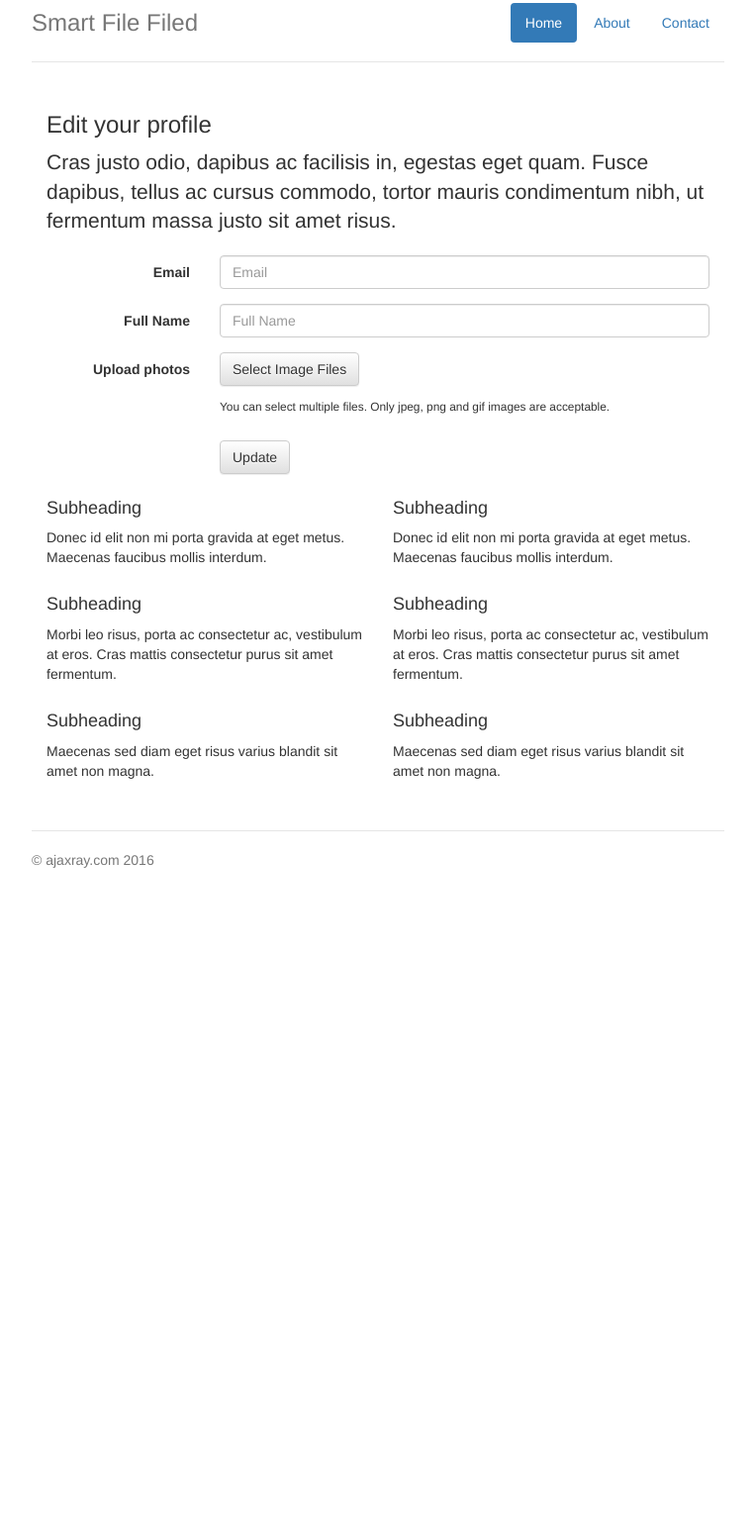
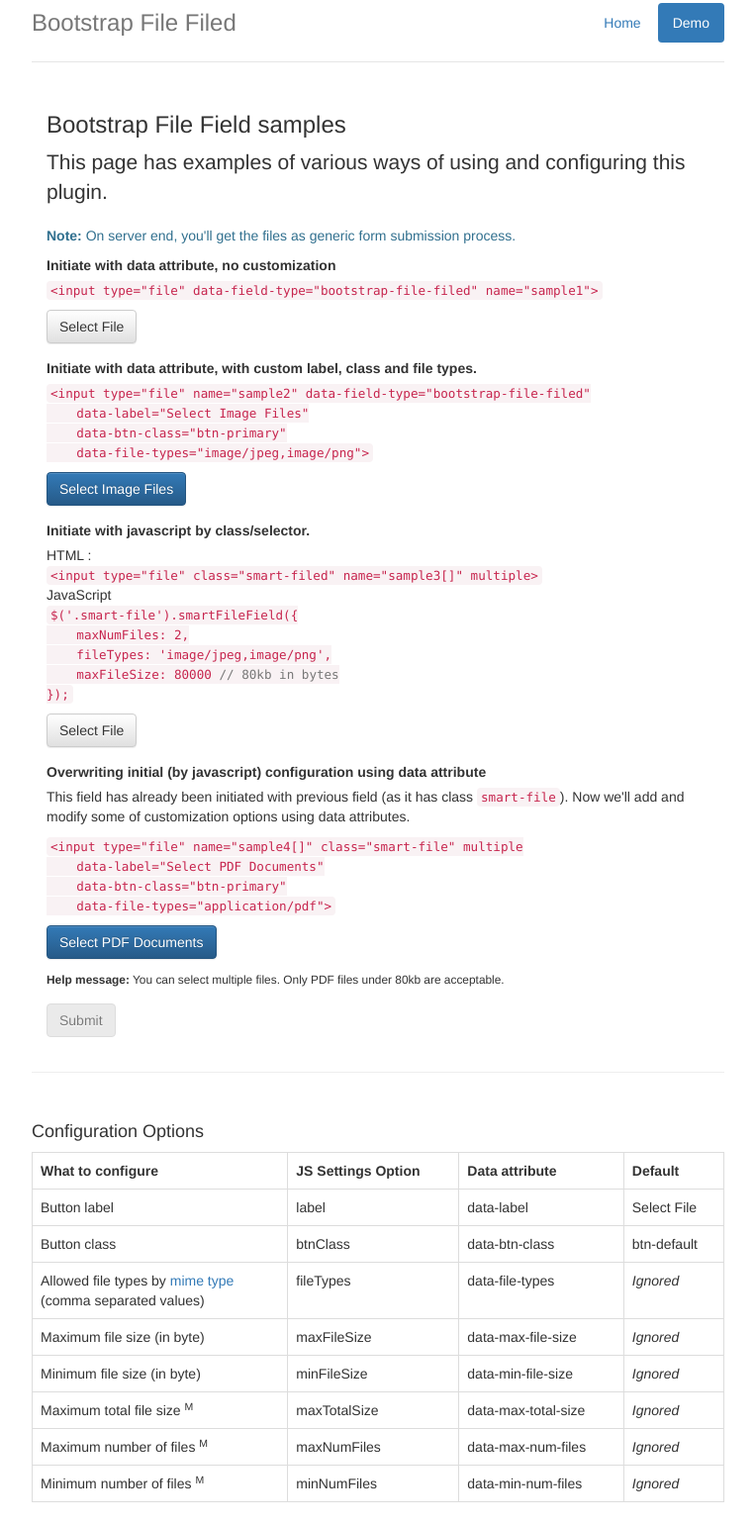
Before and after one commit to ajaxray/bootstrap-file-field, a website: page demo/index.html in a window 1280 px wide. Shown: the part 17-1558 px from the top of the page at 99% size, without its empty margins (258-1021 px from the left). Before the commit the page ends 926 px from the top, so only its background shows below. Drawn offline with nearby package versions, Linux system fonts and the light colour scheme.

Commit message:
Updated readme and demo file.

```diff
--- a/demo/index.html
+++ b/demo/index.html
@@ -7,7 +7,7 @@
     <meta name="description" content="">
     <meta name="author" content="Anis Ahmad <anis.programmer@gmail.com>">
 
-    <title>Narrow Jumbotron Template for Bootstrap</title>
+    <title>Bootstrap File Field (jQuery Plugin)</title>
 
     <!-- Bootstrap core CSS -->
     <link rel="stylesheet" type="text/css" href="../bower_components/bootstrap/dist/css/bootstrap.css">
@@ -29,31 +29,22 @@
 <div class="container">
     <div class="header">
         <ul class="nav nav-pills pull-right">
-            <li class="active"><a href="#">Home</a></li>
-            <li><a href="#">About</a></li>
-            <li><a href="#">Contact</a></li>
+            <li><a href="https://github.com/ajaxray/bootstrap-file-field">Home</a></li>
+            <li class="active"><a href="#">Demo</a></li>
         </ul>
-        <h3 class="text-muted">Smart File Filed</h3>
+        <h3 class="text-muted">Bootstrap File Filed</h3>
     </div>
 
     <div class="col-md-12">
-        <h3>Edit your profile</h3>
+        <h3>Bootstrap File Field samples</h3>
 
-        <p class="lead">Cras justo odio, dapibus ac facilisis in, egestas eget quam. Fusce dapibus, tellus ac cursus commodo, tortor mauris condimentum nibh, ut fermentum massa justo sit amet risus.</p>
+        <p class="lead">
+            This page has examples of various ways of using and configuring this plugin.
+        </p>
+        <p class="text-info"><strong>Note:</strong> On server end, you'll get the files as generic form submission process.</p>
 
-        <form class="form-horizontal" role="form">
-            <div class="form-group">
-                <label for="email" class="col-sm-3 control-label">Email</label>
-                <div class="col-sm-9">
-                    <input type="email" class="form-control" id="email" placeholder="Email">
-                </div>
-            </div>
-            <div class="form-group">
-                <label for="name" class="col-sm-3 control-label">Full Name</label>
-                <div class="col-sm-9">
-                    <input type="password" class="form-control" id="name" placeholder="Full Name">
-                </div>
-            </div>
+        <form role="form" enctype="application/x-www-form-urlencoded">
+
             <!--<div class="form-group">-->
                 <!--<label for="photo" class="col-sm-3 control-label">Upload photos</label>-->
                 <!--<div class="col-sm-9 fileinput">-->
@@ -65,46 +56,140 @@
                 <!--</div>-->
             <!--</div>-->
             <div class="form-group">
-                <label for="photo2[]" class="col-sm-3 control-label">Upload photos</label>
-                <div class="col-sm-9">
-                    <input type="file" name="photo2[]" class="smart-file" multiple
-                           data-label="Select Image Files"
-                           data-btn-class="btn-primary"
-                           data-file-types="image/jpeg,image/png">
-
-                    <p><small>You can select multiple files. Only jpeg, png and gif images are acceptable.</small></p>
-                </div>
+                <label for="sample1">Initiate with data attribute, no customization</label>
+                    <p>
+                        <code>&lt;input type="file" data-field-type="bootstrap-file-filed" name="sample1"&gt;</code>
+                    </p>
+                    <input type="file" data-field-type="bootstrap-file-filed" name="sample1">
             </div>
             <div class="form-group">
-                <div class="col-sm-offset-3 col-sm-9">
-                    <button type="submit" class="btn btn-default">Update</button>
-                </div>
+                <label for="sample2">Initiate with data attribute, with custom label, class and file types.</label>
+                <p>
+                    <code>&lt;input type="file" name="sample2" data-field-type="bootstrap-file-filed" <br />
+                        &nbsp;&nbsp;&nbsp;&nbsp;data-label="Select Image Files" <br />
+                        &nbsp;&nbsp;&nbsp;&nbsp;data-btn-class="btn-primary" <br />
+                        &nbsp;&nbsp;&nbsp;&nbsp;data-file-types="image/jpeg,image/png"&gt;</code>
+                </p>
+                <input type="file" name="sample2"
+                       data-field-type="bootstrap-file-filed"
+                       data-label="Select Image Files"
+                       data-btn-class="btn-primary"
+                       data-file-types="image/jpeg,image/png">
+            </div>
+            <div class="form-group">
+                <label for="sample3">Initiate with javascript by class/selector.</label>
+
+                <p>
+                    HTML : <br />
+                    <code>&lt;input type="file" class="smart-filed" name="sample3[]" multiple&gt;</code><br>
+                    JavaScript <br />
+                    <code>
+                    $('.smart-file').smartFileField({ <br />
+                    &nbsp;&nbsp;&nbsp;&nbsp;maxNumFiles: 2, <br />
+                    &nbsp;&nbsp;&nbsp;&nbsp;fileTypes: 'image/jpeg,image/png', <br />
+                    &nbsp;&nbsp;&nbsp;&nbsp;maxFileSize: 80000 <span class="text-muted">// 80kb in bytes</span> <br />
+                    });
+                    </code>
+
+                </p>
+                <input type="file" name="sample3[]" class="smart-file" multiple>
+            </div>
+            <div class="form-group">
+                <label for="sample4">Overwriting initial (by javascript) configuration using data attribute</label>
+                <p>
+                    This field has already been initiated with previous field (as it has class <code>smart-file</code>).
+                    Now we'll add and modify some of customization options using data attributes.
+                </p>
+                <p>
+                    <code>
+                        &lt;input type="file" name="sample4[]" class="smart-file" multiple <br />
+                        &nbsp;&nbsp;&nbsp;&nbsp;data-label="Select PDF Documents" <br />
+                        &nbsp;&nbsp;&nbsp;&nbsp;data-btn-class="btn-primary" <br />
+                        &nbsp;&nbsp;&nbsp;&nbsp;data-file-types="application/pdf"&gt;
+                    </code>
+                </p>
+                <input type="file" name="sample4[]" class="smart-file" multiple
+                       data-label="Select PDF Documents"
+                       data-btn-class="btn-primary"
+                       data-file-types="application/pdf">
+
+                <p><small><b>Help message:</b> You can select multiple files. Only PDF files under 80kb are acceptable.</small></p>
+
+            </div>
+            <div class="form-group">
+                <button type="submit" class="btn btn-default" disabled>Submit</button>
             </div>
         </form>
 
     </div>
 
+    <p class="clearfix"></p><hr>
+
     <div class="row marketing">
-        <div class="col-lg-6">
-            <h4>Subheading</h4>
-            <p>Donec id elit non mi porta gravida at eget metus. Maecenas faucibus mollis interdum.</p>
 
-            <h4>Subheading</h4>
-            <p>Morbi leo risus, porta ac consectetur ac, vestibulum at eros. Cras mattis consectetur purus sit amet fermentum.</p>
 
-            <h4>Subheading</h4>
-            <p>Maecenas sed diam eget risus varius blandit sit amet non magna.</p>
-        </div>
+        <div class="col-md 12">
+            <h4>Configuration Options</h4>
 
-        <div class="col-lg-6">
-            <h4>Subheading</h4>
-            <p>Donec id elit non mi porta gravida at eget metus. Maecenas faucibus mollis interdum.</p>
-
-            <h4>Subheading</h4>
-            <p>Morbi leo risus, porta ac consectetur ac, vestibulum at eros. Cras mattis consectetur purus sit amet fermentum.</p>
-
-            <h4>Subheading</h4>
-            <p>Maecenas sed diam eget risus varius blandit sit amet non magna.</p>
+            <table class="table table-bordered">
+                <tr>
+                    <th>What to configure</th>
+                    <th>JS Settings Option</th>
+                    <th>Data attribute</th>
+                    <th>Default</th>
+                </tr>
+                <tr>
+                    <td>Button label</td>
+                    <td>label</td>
+                    <td>data-label</td>
+                    <td>Select File</td>
+                </tr>
+                <tr>
+                    <td>Button class</td>
+                    <td>btnClass</td>
+                    <td>data-btn-class</td>
+                    <td>btn-default</td>
+                </tr>
+                <tr>
+                    <td>
+                        Allowed file types by <a href="https://www.sitepoint.com/web-foundations/mime-types-complete-list/" target="_blank">mime type</a>
+                        <br>(comma separated values)
+                    </td>
+                    <td>fileTypes</td>
+                    <td>data-file-types</td>
+                    <td><em>Ignored</em></td>
+                </tr>
+                <tr>
+                    <td>Maximum file size (in byte)</td>
+                    <td>maxFileSize</td>
+                    <td>data-max-file-size</td>
+                    <td><em>Ignored</em></td>
+                </tr>
+                <tr>
+                    <td>Minimum file size (in byte)</td>
+                    <td>minFileSize</td>
+                    <td>data-min-file-size</td>
+                    <td><em>Ignored</em></td>
+                </tr>
+                <tr>
+                    <td>Maximum total file size <sup>M</sup></td>
+                    <td>maxTotalSize</td>
+                    <td>data-max-total-size</td>
+                    <td><em>Ignored</em></td>
+                </tr>
+                <tr>
+                    <td>Maximum number of files <sup>M</sup></td>
+                    <td>maxNumFiles</td>
+                    <td>data-max-num-files</td>
+                    <td><em>Ignored</em></td>
+                </tr>
+                <tr>
+                    <td>Minimum number of files <sup>M</sup></td>
+                    <td>minNumFiles</td>
+                    <td>data-min-num-files</td>
+                    <td><em>Ignored</em></td>
+                </tr>
+            </table>
         </div>
     </div>
 
@@ -122,8 +207,8 @@
 <script type="text/javascript">
     $(document).ready(function() {
         $('.smart-file').smartFileField({
-            label: 'Select Profile Images',
-            fileTypes: 'image/jpeg,image/png,image/gif',
+            maxNumFiles: 2,
+            fileTypes: 'image/jpeg,image/png',
             maxFileSize: 800000 // 80kb in bytes
         });
     });
--- a/src/css/bootstrap_file_field.css
+++ b/src/css/bootstrap_file_field.css
@@ -1,3 +1,7 @@
+/*! BootstrapFileField v0.1 | (c) ajaxray.com | MIT License
+ * https://github.com/ajaxray/bootstrap-file-field
+ **/
+
 .btn-file {
     position: relative;
     overflow: hidden;
--- a/src/js/bootstrap_file_field.js
+++ b/src/js/bootstrap_file_field.js
@@ -1,3 +1,6 @@
+/*! BootstrapFileField v0.1 | (c) ajaxray.com | MIT License
+ * https://github.com/ajaxray/bootstrap-file-field
+ **/
 (function( $ ) {
 
     $.fn.smartFileField = function(options) {
@@ -37,7 +40,7 @@
         };
 
         this.filter( ":file" ).each(function() {
-            var btnClass = settings.btnClass;
+            var btnClass     = $(this).data('btn-class') ||settings.btnClass;
             var label        = $(this).data('label') || settings.label;
 
             // Restrictions
@@ -121,4 +124,6 @@
 
     };
 
+    $(':file[data-field-type="bootstrap-file-filed"]').smartFileField({});
+
 }( jQuery ));
```
Also changed, not shown: README.md.
